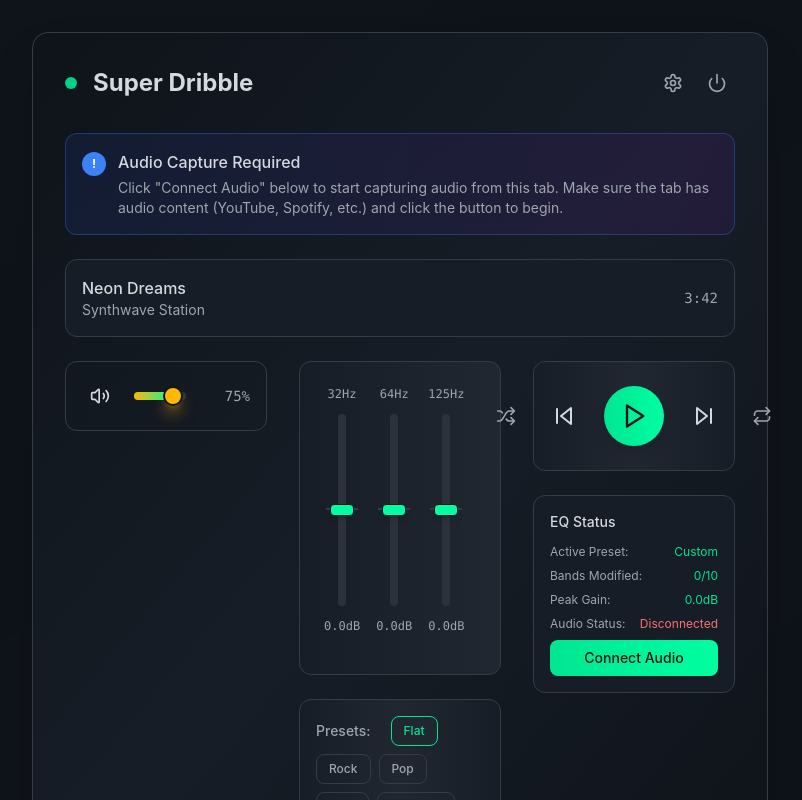
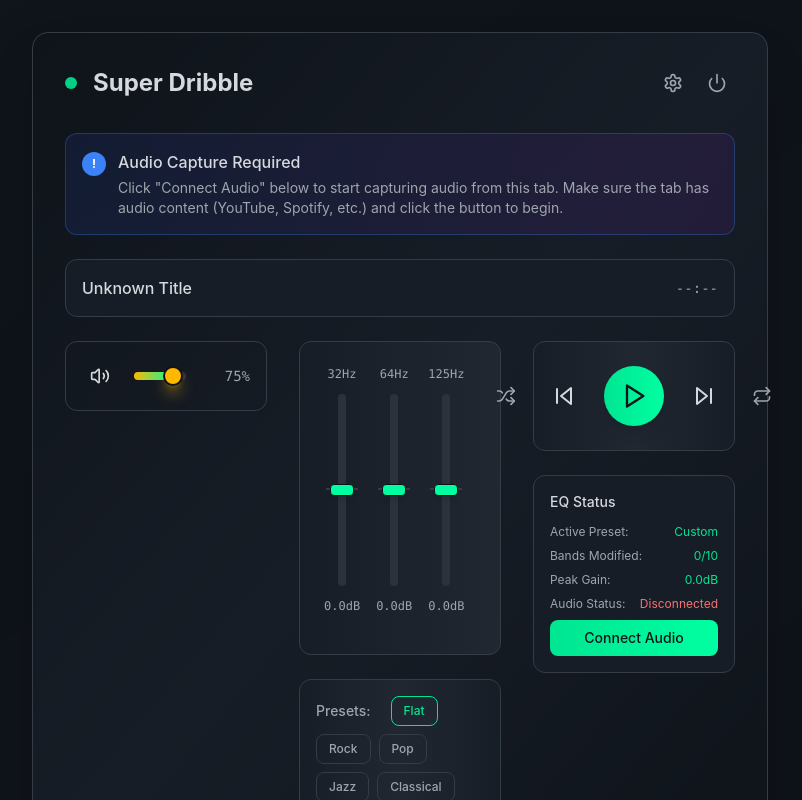
Before and after one commit to BennyPerumalla/SuperDribble, a React (Vite) app in the folder UI/: page / in a window 1280 px wide. Shown: the top 800 px of the page, without its empty margins (0-802 px from the left). Built offline with nearby package versions, Linux system fonts and the light colour scheme; no server answers; the HTML template or start-up script is replaced by a standard one.

Commit message:
WIP: Metadata, controlPlayback

```diff
--- a/UI/src/components/equalizer/AudioEqualizer.tsx
+++ b/UI/src/components/equalizer/AudioEqualizer.tsx
@@ -65,10 +65,11 @@ export const AudioEqualizer: React.FC<AudioEqualizerProps> = ({
   const [isAudioInitialized, setIsAudioInitialized] = useState(false);
   const [isConnecting, setIsConnecting] = useState(false);
   const [connectionError, setConnectionError] = useState<string | null>(null);
-  const [currentTrack] = useState({
-    title: "Neon Dreams",
-    artist: "Synthwave Station",
-    duration: "3:42",
+  const [currentTrack, setCurrentTrack] = useState({
+    title: "Unknown Title",
+    artist: "",
+    duration: "--:--",
+    appName: "",
   });
 
   const handleBandChange = useCallback(async (index: number, value: number) => {
@@ -150,6 +151,19 @@ export const AudioEqualizer: React.FC<AudioEqualizerProps> = ({
       if (success) {
         console.log('Audio capture initialized successfully');
         setConnectionError(null);
+
+        // Fetch initial media info from the page
+        const info = await audioService.getMediaInfo();
+        if (info) {
+          setIsPlaying(!!info.isPlaying);
+          const duration = info.duration && info.duration > 0 ? formatTime(info.duration) : '--:--';
+          setCurrentTrack({
+            title: info.title || 'Unknown Title',
+            artist: info.artist || info.appName || '',
+            duration,
+            appName: info.appName || '',
+          });
+        }
       } else {
         console.warn('Audio capture initialization failed');
         setConnectionError('Failed to start audio capture');
@@ -162,6 +176,70 @@ export const AudioEqualizer: React.FC<AudioEqualizerProps> = ({
       setIsConnecting(false);
     }
   }, []);
+
+  // Listen for media updates from the content script
+  useEffect(() => {
+    const listener = (request: any, sender: any) => {
+      if (request && request.action === 'media_state_update') {
+        const capturedId = audioService.getCapturedTabId();
+        const senderId = sender?.tab?.id ?? null;
+        // Accept updates if we don't know the tab yet, or if it matches.
+        if (capturedId && senderId && capturedId !== senderId) return;
+
+        // Update playback state
+        if (typeof request.isPlaying === 'boolean') setIsPlaying(request.isPlaying);
+
+        // Update track metadata
+        const title = request.title || 'Unknown Title';
+        const artist = request.artist || request.appName || '';
+        const durationSec = Number(request.duration) || 0;
+        const duration = durationSec > 0 ? formatTime(durationSec) : '--:--';
+        setCurrentTrack({
+          title,
+          artist,
+          duration,
+          appName: request.appName || '',
+        });
+      }
+    };
+
+    if (audioService.isAvailable()) {
+      chrome.runtime.onMessage.addListener(listener);
+    }
+    return () => {
+      try {
+        if (audioService.isAvailable()) {
+          // @ts-ignore
+          chrome.runtime.onMessage.removeListener?.(listener);
+        }
+      } catch {}
+    };
+  }, []);
+
+  // Periodic polling fallback in case events are missed
+  useEffect(() => {
+    if (!audioService.isAvailable()) return;
+    if (!isAudioInitialized) return;
+    let cancelled = false;
+    const interval = setInterval(async () => {
+      try {
+        const info = await audioService.getMediaInfo();
+        if (cancelled || !info) return;
+        setIsPlaying(!!info.isPlaying);
+        const duration = info.duration && info.duration > 0 ? formatTime(info.duration) : '--:--';
+        setCurrentTrack({
+          title: info.title || 'Unknown Title',
+          artist: info.artist || info.appName || '',
+          duration,
+          appName: info.appName || '',
+        });
+      } catch {}
+    }, 2000);
+    return () => {
+      cancelled = true;
+      clearInterval(interval);
+    };
+  }, [isAudioInitialized]);
 
   // Check audio service availability on mount
   useEffect(() => {
@@ -256,7 +334,7 @@ export const AudioEqualizer: React.FC<AudioEqualizerProps> = ({
           <div>
             <div className="text-eq-text font-medium">{currentTrack.title}</div>
             <div className="text-eq-text-dim text-sm">
-              {currentTrack.artist}
+              {currentTrack.artist || currentTrack.appName}
             </div>
           </div>
           <div className="text-eq-text-dim font-mono text-sm">
@@ -312,9 +390,21 @@ export const AudioEqualizer: React.FC<AudioEqualizerProps> = ({
         <div className="space-y-6">
           <PlaybackControls
             isPlaying={isPlaying}
-            onPlayPause={() => setIsPlaying(!isPlaying)}
-            onPrevious={() => console.log("Previous track")}
-            onNext={() => console.log("Next track")}
+            onPlayPause={async () => {
+              if (audioService.isAvailable()) {
+                await audioService.controlPlayback('toggle');
+              }
+            }}
+            onPrevious={async () => {
+              if (audioService.isAvailable()) {
+                await audioService.controlPlayback('previous');
+              }
+            }}
+            onNext={async () => {
+              if (audioService.isAvailable()) {
+                await audioService.controlPlayback('next');
+              }
+            }}
             onShuffle={() => setIsShuffleEnabled(!isShuffleEnabled)}
             onRepeat={() => setIsRepeatEnabled(!isRepeatEnabled)}
             isShuffleEnabled={isShuffleEnabled}
@@ -402,3 +492,10 @@ export const AudioEqualizer: React.FC<AudioEqualizerProps> = ({
     </div>
   );
 };
+
+// Utility to format seconds to mm:ss
+function formatTime(seconds: number): string {
+  const m = Math.floor(seconds / 60);
+  const s = Math.floor(seconds % 60);
+  return `${m}:${s.toString().padStart(2, '0')}`;
+}
```
